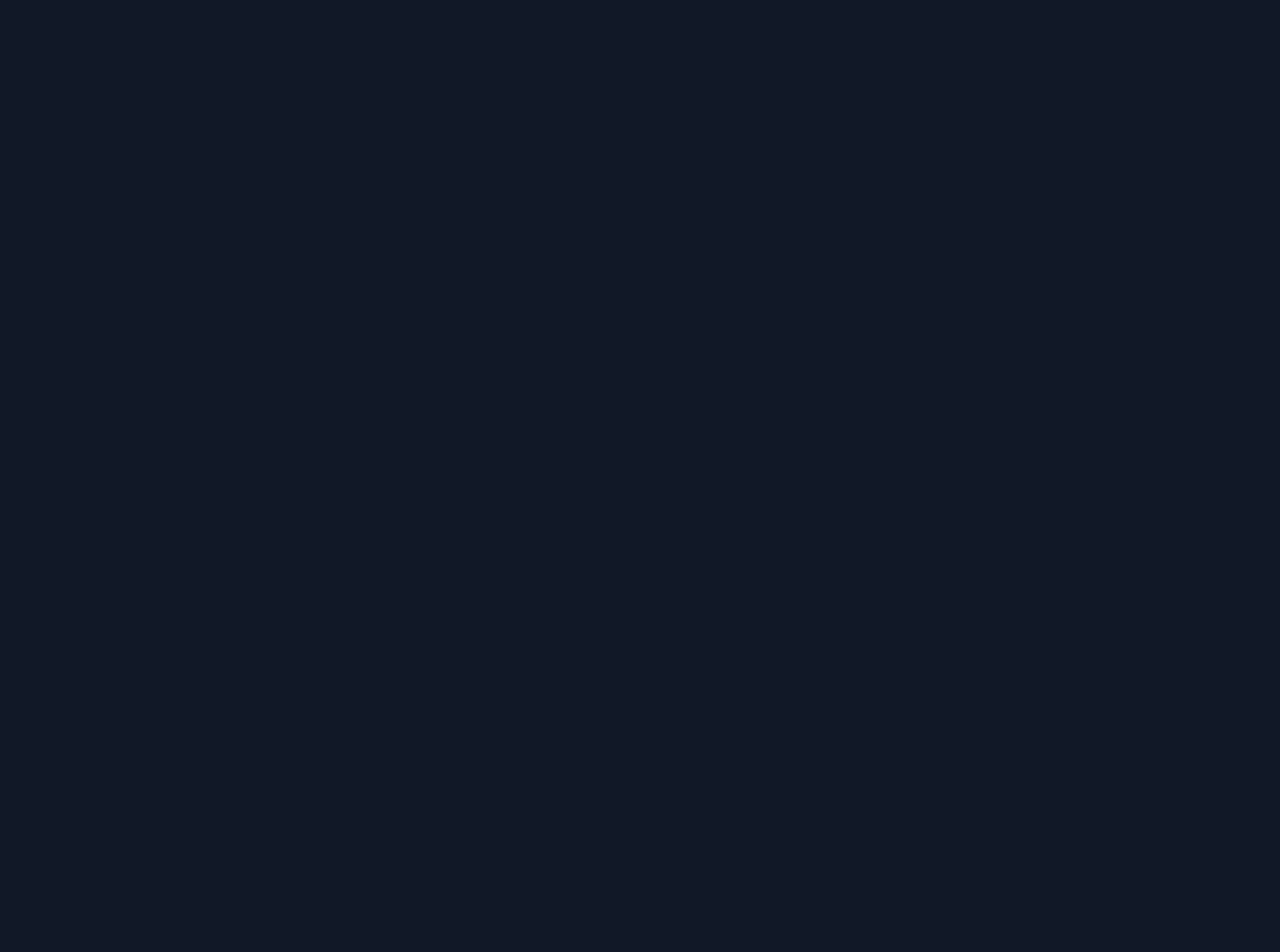
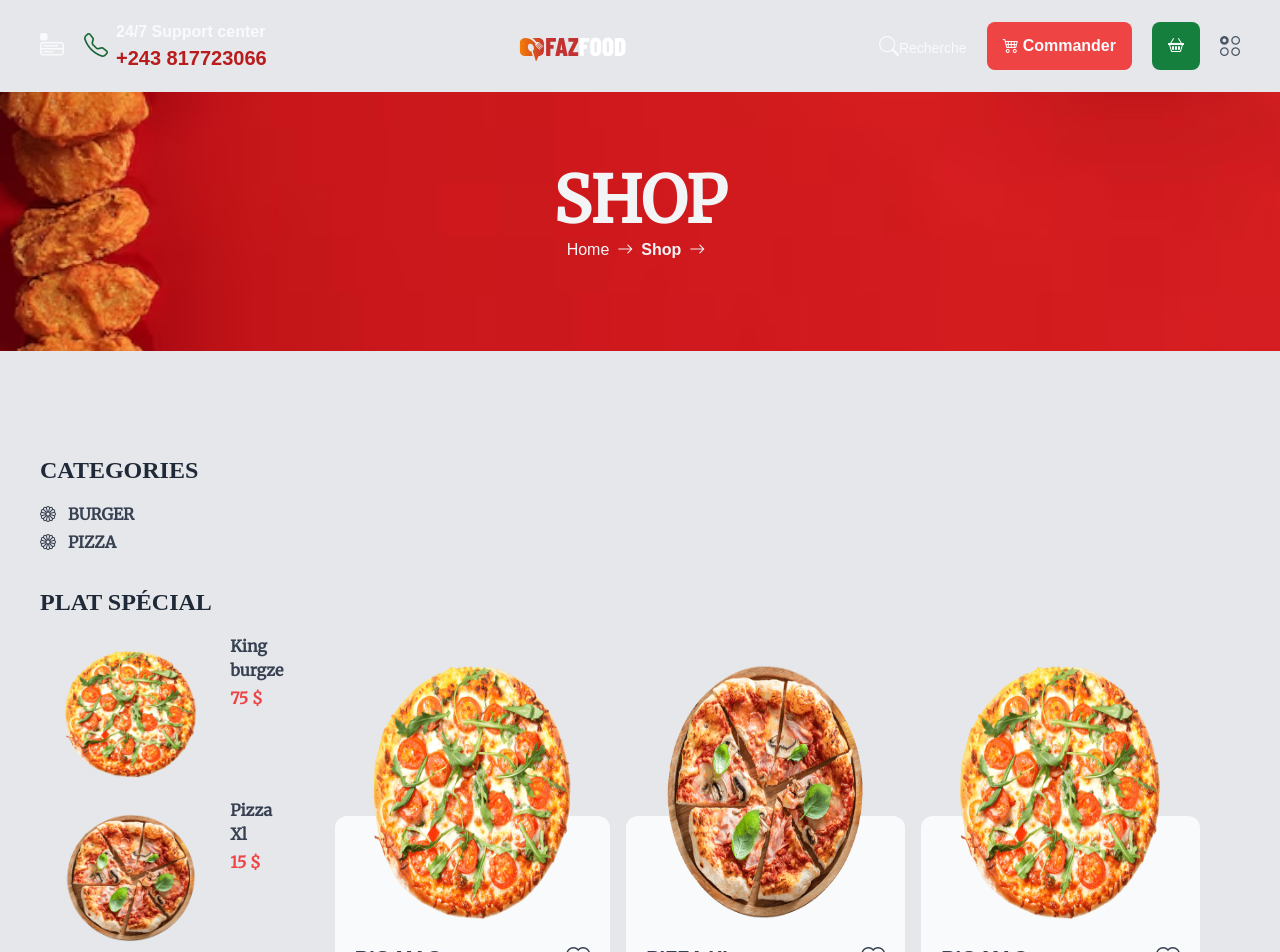
Before and after one commit to BelieveMb/react-pizza-de-kin, a React (Vite) app: page /shop in a window 1280 px wide. Before the commit this address had no page. Shown: the top 952 px of the page. Before the commit the page ends 800 px from the top, so only its background shows below. Built offline with nearby package versions, Linux system fonts and the light colour scheme; a web font is replaced by a local one.

Commit message:
reservation form is done

```diff
--- a/src/App.jsx
+++ b/src/App.jsx
@@ -8,6 +8,8 @@ import Event from './components/Event'
 import PizzaSection from './components/PizzaSection'
 import Footer from './components/Footer'
 import MenuPrice from './components/MenuPrice'
+import Reservation from './Reservation'
+import Shop from './Shop'
 
 function Home() {
     return(
@@ -38,7 +40,9 @@ function Index() {
         <Routes>
             <Route path="/" element={<Home />} />
              <Route path="/menu" element={<Menu />} />
-            {/*<Route path="*" element={<PageError />} /> */}
+             <Route path="/reservation" element={<Reservation />} />
+             <Route path="/shop" element={<Shop />} />
+            {/* <Route path="*" element={<PageError />} /> */}
         </Routes>
     </BrowserRouter>
 
--- a/src/Menu.jsx
+++ b/src/Menu.jsx
@@ -13,7 +13,7 @@ function Menu() {
       <BannerTitle secondMenu=' ' title='Le menu du restaurant' menu=' menu' />
       <ListDish />
       <MenuPrice />
-      {/*<Footer /> */}
+      <Footer />
     </main>
   )
 }
--- a/src/Reservation.jsx
+++ b/src/Reservation.jsx
@@ -1,4 +1,9 @@
 import React from 'react'
+import Header from './components/Header'
+import BannerTitle from './components/BannerTitle'
+import OurServices from './components/OurServices'
+import ReservationForm from './components/ReservationForm'
+import Footer from './components/Footer'
 
 function Reservation() {
   return (
@@ -11,7 +16,7 @@ function Reservation() {
         <OurServices />
         <div className="flex flex-col items-center content-center justify-center gap-1 lg:gap-2 ">
             <h2 className='text-xl lg:text-2xl text-red-500 sous-title-font-bold  lg:mb-4'>Repas spécial </h2>
-            <h1 className='title-font-regular text-2xl lg:text-[3rem] text-center uppercase '>Resérver votre table </h1>
+            <h1 className='title-font-regular text-3xl lg:text-[3rem] text-center uppercase '>Resérver votre table </h1>
         </div>
         <ReservationForm />
 
--- /dev/null
+++ b/src/Shop.jsx
@@ -0,0 +1,107 @@
+import React from 'react'
+import Header from './components/Header'
+import BannerTitle from './components/BannerTitle'
+import Footer from './components/Footer'
+import ProductCard from './components/smallComponents/ProductCard'
+
+const CategoriesListItem = ({itemsName, iconItem} ) => {
+    return <li className='flex gap-3 uppercase btn-font-regular'> <i className={`bi bi-${iconItem}`}></i> {itemsName}</li>
+}
+const SpecialDishItem= ({ imageDish, nameDish, priceDish} ) => {
+    return (
+        <div className="flex gap-2">
+            <img
+                src={`/images/${imageDish}`}
+                alt="pizza image"
+                className='text-center w-[20rem] h-[10rem] '
+            />
+            <div className="flex flex-col gap-1 sous-title-font-bold">
+                <h4 className=''>{nameDish} </h4>
+                <b className='text-red-500 font-semibold'>{priceDish} $</b>
+            </div>
+        </div>
+    )
+}
+const FiltrerDish = () => {
+    return (
+        <aside className='flex flex-col gap-4'>
+            <div className="flex flex-col ">
+                <h3 className='text-gray-800 text-2xl uppercase title-font-regular'>Categories</h3>
+                <ul className="flex flex-col gap-1 my-4 font-semibold text-gray-700">
+                    <CategoriesListItem iconItem='flower1' itemsName='Burger' />
+                    <CategoriesListItem iconItem='flower1' itemsName='Pizza' />
+                </ul>
+            </div>
+
+            {/* <div className="flex flex-col ">
+                <h3 className='text-gray-800 text-2xl uppercase title-font-regular'>Filter par prix</h3>
+                <ul className="flex flex-col gap-1 my-4 font-semibold text-gray-700">
+                    <p>ajouter un filtrer</p>
+                </ul>
+            </div> */}
+
+            <div className="flex flex-col ">
+                <h3 className='text-gray-800 text-2xl uppercase title-font-regular'>Plat Spécial</h3>
+                <div className="flex flex-col gap-1 my-4 font-semibold text-gray-700">
+                    <SpecialDishItem nameDish="King burgze" priceDish="75" imageDish="pizzaimg.png" />
+                    <SpecialDishItem nameDish="Pizza Xl" priceDish="15" imageDish="pizzaimg3.png" />
+                    <SpecialDishItem nameDish="Double Burger" priceDish="15" imageDish="pizzaimg.png" />
+                    <SpecialDishItem nameDish="Super Burger" priceDish="15" imageDish="pizzaimg.png" />
+                </div>
+            </div>
+        </aside>
+    )
+}
+
+function Shop() {
+  return (
+    <main className=' para-font-regular '>
+        <div className="bg-gray-200 px-10 py-5">
+            <Header />
+        </div>
+        <BannerTitle title='Shop' menu=' Shop' secondMenu=' ' />
+        <section className='flex flex-row gap-6 py-[8%] px-2 lg:px-10 bg-gray-200 h-auto '>
+            <div className="w-[30%] lg:block hidden ">
+                <FiltrerDish />
+            </div>
+            <aside className="flex flex-col lg:flex-row justify-center lg:justify-start gap-4 my-6  px-10 ">
+                <ProductCard
+                    titleCard='Big Mac'
+                    imageName='pizzaimg.png'
+                    detailCard="Craquez pour nos frites maison croustillantes et dorées. "
+                    priceCard={10}
+                />
+                <ProductCard
+                    titleCard='Pizza Xl'
+                    imageName='pizzaimg3.png'
+                    detailCard='Un accompagnement parfait pour compléter votre repas.'
+                    priceCard={15}
+                />
+                <div className="lg:hidden flex">
+
+                    <ProductCard
+                        titleCard='Double burger'
+                        imageName='pizzaimg.png'
+                        priceCard={20}
+                        detailCard='Un pur délice pour les amateurs de burgers.'
+                    />
+                </div>
+
+                <ProductCard
+                    titleCard='Big Mac'
+                    imageName='pizzaimg.png'
+                    detailCard='Un accompagnement parfait pour compléter votre repas.'
+                    priceCard={50}
+                />
+
+            </aside>
+
+
+        </section>
+        <Footer />
+
+
+    </main>  )
+}
+
+export default Shop
--- a/src/components/OurServices.tsx
+++ b/src/components/OurServices.jsx
@@ -1,18 +1,14 @@
 import React from 'react'
-import Image from 'next/image';
 
-const ServiceCard = ({imgName, title, contentPara}:
-    {imgName:string, title:string, contentPara:string}) =>
+const ServiceCard = ({imgName, title, contentPara}) =>
     {
     return (
-        <div className="flex flex-col items-center gap-4 w-full lg:w-[30%]">
+        <div className="para-font-regular flex flex-col items-center gap-4 w-full lg:w-[30%]">
             <div>
-                <Image
+                <img
                     src={`/images/${imgName}`}
                     alt="pizza image"
-                    className=''
-                    width={100}
-                    height={20}
+                    className='w-[10rem] h-[12rem] '
                 />
             </div>
             <h3 className='btn-font-regular text-xl lg:text-[1.5rem] uppercase '> {title} </h3>
@@ -23,7 +19,7 @@ const ServiceCard = ({imgName, title, contentPara}:
 
 function OurServices() {
   return (
-    <section className="flex flex-col lg:flex-row justify-center gap-10 items-center pb-20 " >
+    <section className="flex flex-col lg:flex-row justify-center gap-4 lg:gap-10 items-center pb-20 " >
         <ServiceCard title='Repas qualité'
             contentPara='Un accompagnement parfait pour compléter votre repas.'
             imgName='fastfood.svg'
--- /dev/null
+++ b/src/product/page.tsx
@@ -0,0 +1,65 @@
+import BannerTitle from '@/components/BannerTitle'
+import Header from '@/components/Header'
+import React from 'react';
+import Image from 'next/image';
+
+function page({ params }: { params: { product: string } }) {
+  const imageName : string = 'pizzaimg.png'
+  return (
+    <main className=' para-font-regular '>
+        <div className="bg-gray-200 px-10 py-5">
+            <Header />
+        </div>
+        <BannerTitle title=' ' menu=' Shop' secondMenu='Pizza' />
+        <section className='flex flex-col lg:flex-row gap-6 py-[8%] px-10 bg-gray-200 h-auto '>
+            <div className=''>
+                <Image
+                    src={`/images/${imageName}`}
+                    alt="pizza image"
+                    className='w-[38rem] '
+                    width={350}
+                    height={30}
+                />
+            </div>
+            <div className="flex flex-col text-gray-700 gap-2 lg:gap-6">
+                <h1 className='title-font-regular text-3xl lg:text-[3.6rem] uppercase leading-snug lg:leading-none'>Pizza au fromage </h1>
+                <div className="flex gap-4 text-yellow-400 border-b border-gray-400 pb-4">
+                    <i className="bi bi-star-fill"></i>
+                    <i className="bi bi-star-fill"></i>
+                    <i className="bi bi-star-fill"></i>
+                    <i className="bi bi-star-fill"></i>
+                    <i className="bi bi-star-fill"></i>
+                </div>
+                <p >
+                    Lorem ipsum dolor sit amet consectetur adipisicing elit. Sunt, optio?
+                </p>
+                <p className='text-red-500 font-semibold  text-3xl'>
+                    3.90$ - 5.60$
+                </p>
+                <ul className="my-2 list-disc ml-4">
+                    <li>Lorem ipsum dolor sit.</li>
+                    <li>Lorem ipsum dolor sit.</li>
+                    <li>Lorem ipsum dolor sit.</li>
+                </ul>
+
+                <div className='border-y border-gray-400 py-5 flex gap-3 justify-start items-center uppercase'>
+                    <b>Quantité</b>
+                    <div className="flex gap-5 text-xl p-2 border border-gray-400 rounded-lg">
+                        <b>-</b>
+                        <b>1</b>
+                        <b>+</b>
+                    </div>
+                    <button className="bg-green-600 px-5 lg:px-20 py-3 uppercase rounded-xl text-gray-50"> <i className="bi chart3"></i> Ajouter</button>
+                    <span className="border border-gray-400 py-3 px-4 rounded-xl"> <i className="bi bi-heart"></i> </span>
+
+
+                </div>
+
+
+            </div>
+        </section>
+    </main>
+  )
+}
+
+export default page
```
Also changed, not shown: src/components/Event.jsx (renamed from src/components/Event.tsx), src/components/ListDish.jsx (renamed from src/components/ListDish.tsx), src/components/MenuPrice.jsx (renamed from src/components/MenuPrice.tsx), src/components/ReservationForm.jsx (renamed from src/components/ReservationForm.tsx).
